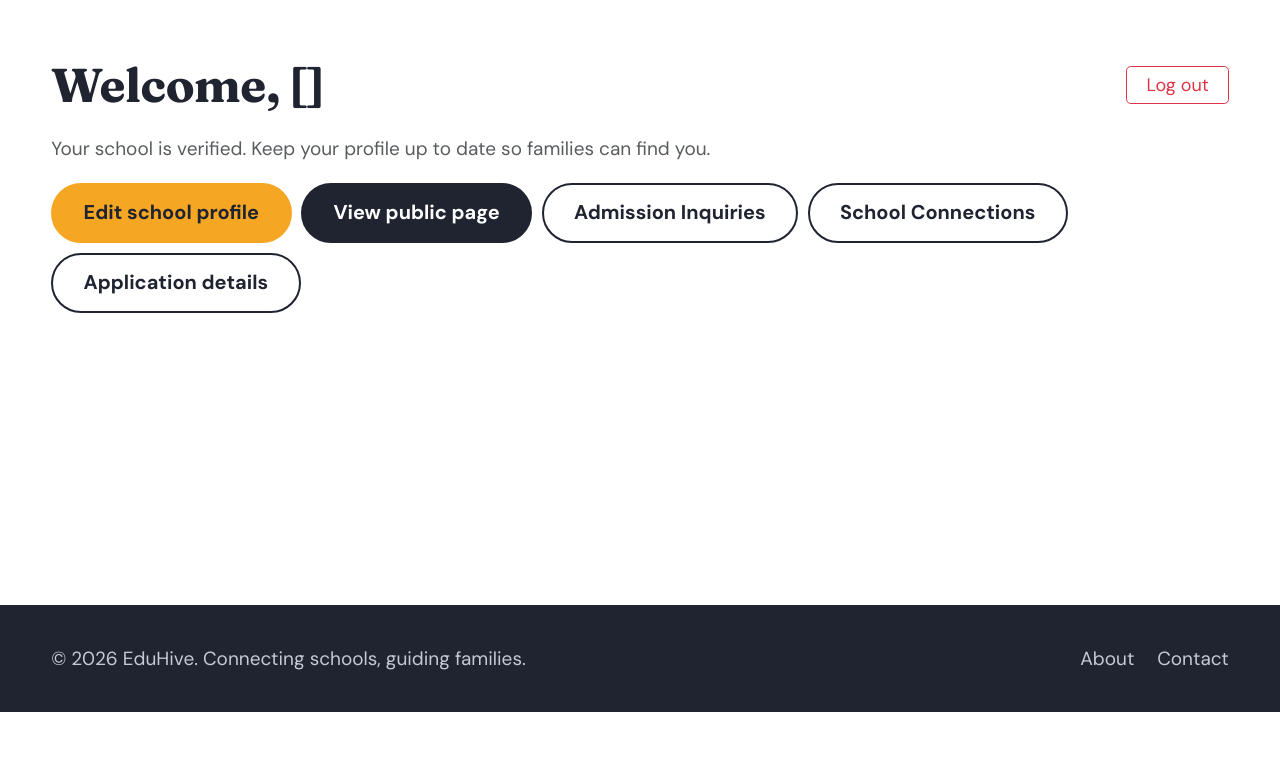
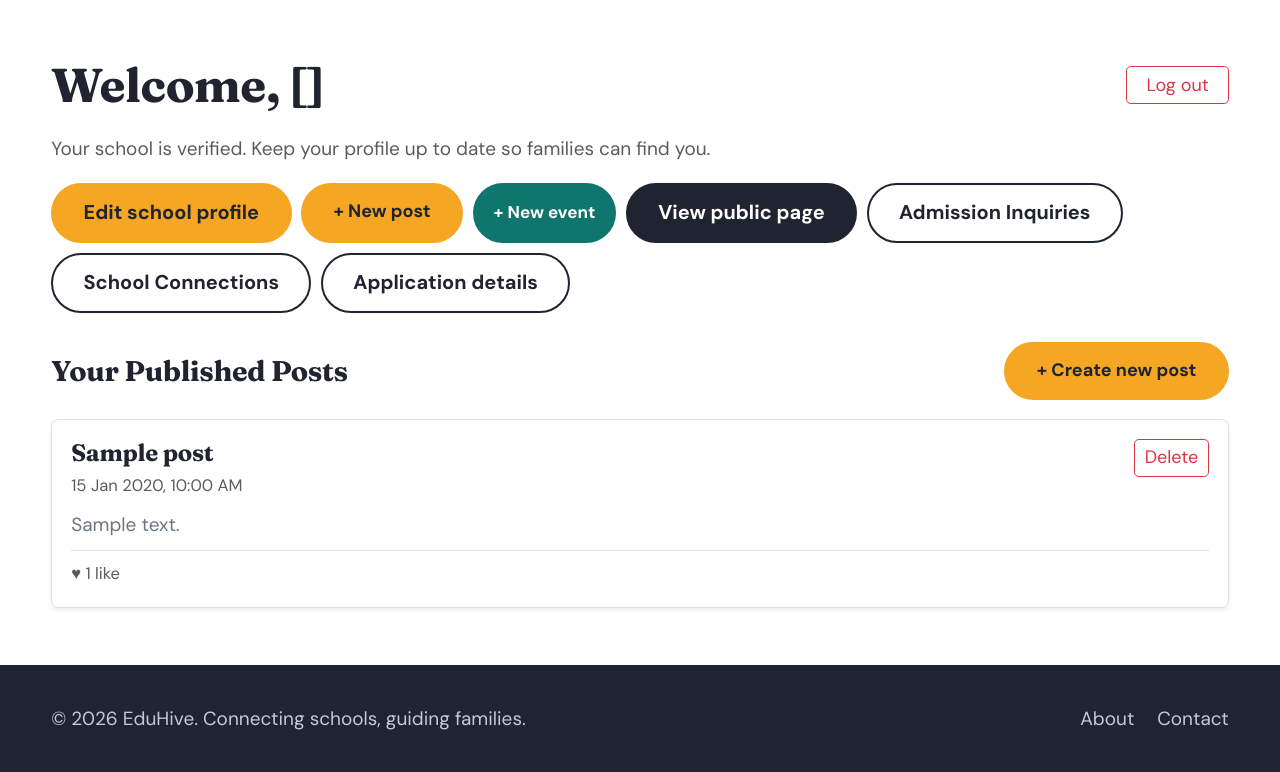
Before and after one commit to lakshitaswami38-bot/Eduhive, a Python web app: template app/templates/main/school_home.html in a window 1280 px wide. Shown: the part 88-860 px from the top of the page. Before the commit the page ends 800 px from the top, so only its background shows below. Run offline with Jinja, Linux system fonts and the light colour scheme; the template is opened without the code that fills it: most values are stand-ins (such as "Sample title", 1, 10 or a date in 2020).

Commit message:
Display published posts directly on both school and student dashboards

```diff
--- a/app/templates/main/school_home.html
+++ b/app/templates/main/school_home.html
@@ -11,12 +11,53 @@
     </div>
     {% if school %}
     <p class="text-muted">Your school is verified. Keep your profile up to date so families can find you.</p>
-    <div class="d-flex flex-wrap gap-2">
+    <div class="d-flex flex-wrap gap-2 mb-4">
         <a class="btn btn-eh" href="{{ url_for('schools.profile') }}">Edit school profile</a>
+        <a class="btn btn-eh btn-sm" href="{{ url_for('content.new_post') }}">+ New post</a>
+        <a class="btn btn-event btn-sm" href="{{ url_for('content.new_event') }}">+ New event</a>
         <a class="btn btn-eh-dark" href="{{ url_for('schools.public', school_id=school.id) }}">View public page</a>
         <a class="btn btn-eh-outline-dark" href="{{ url_for('schools.inquiries') }}">Admission Inquiries</a>
         <a class="btn btn-eh-outline-dark" href="{{ url_for('schools.connections') }}">School Connections</a>
         <a class="btn btn-eh-outline-dark" href="{{ url_for('schools.status') }}">Application details</a>
+    </div>
+
+    <div class="mt-4">
+        <div class="d-flex justify-content-between align-items-center mb-3">
+            <h2 class="h4 mb-0">Your Published Posts</h2>
+            <a class="btn btn-eh btn-sm" href="{{ url_for('content.new_post') }}">+ Create new post</a>
+        </div>
+        {% if posts %}
+        <div class="d-flex flex-column gap-3">
+            {% for p in posts %}
+            <div class="border rounded p-3 bg-white shadow-sm">
+                <div class="d-flex justify-content-between align-items-start mb-2">
+                    <div>
+                        <h3 class="h5 mb-1">{{ p.title }}</h3>
+                        <div class="text-muted small">{{ p.created_at.strftime('%d %b %Y, %I:%M %p') }}</div>
+                    </div>
+                    <form method="post" action="{{ url_for('content.delete_post', post_id=p.id) }}" onsubmit="return confirm('Delete this post?');" class="d-inline">
+                        <input type="hidden" name="csrf_token" value="{{ csrf_token() }}">
+                        <button class="btn btn-sm btn-outline-danger" type="submit">Delete</button>
+                    </form>
+                </div>
+                <p class="eh-pre mb-2 text-secondary">{{ p.body }}</p>
+                {% if p.photo_name %}
+                <div class="mb-2">
+                    <img src="{{ url_for('content.post_photo', post_id=p.id) }}" alt="{{ p.title }}" class="img-fluid rounded" style="max-height: 400px; width: 100%; object-fit: cover;">
+                </div>
+                {% endif %}
+                <div class="text-muted small pt-2 border-top">
+                    &hearts; {{ p.likes|length }} like{{ 's' if p.likes|length != 1 }}
+                </div>
+            </div>
+            {% endfor %}
+        </div>
+        {% else %}
+        <div class="alert alert-light border p-4 text-center">
+            <p class="text-muted mb-3">You haven't published any posts yet. Share news, achievements, and campus photos with prospective families!</p>
+            <a class="btn btn-eh" href="{{ url_for('content.new_post') }}">+ Create your first post</a>
+        </div>
+        {% endif %}
     </div>
     {% else %}
     <p class="text-muted">Please verify your email address to begin registering your school.</p>
```
Also changed, not shown: app/main/routes.py (+21 -2 lines), app/templates/main/user_home.html (+43 -1 lines).
